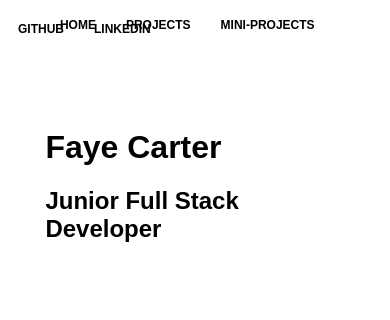
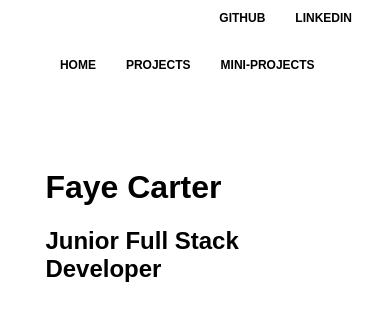
Before and after one commit to FayeCarter/portfolio, a React (Create React App) app: page / in a window 390 px wide. Shown: the top 320 px of the page. Built offline with nearby package versions, Linux system fonts and the light colour scheme.

Commit message:
Move Links to top of page for small screen

```diff
--- a/src/components/Links.css
+++ b/src/components/Links.css
@@ -1,14 +1,3 @@
-.Links {
-  float: left;
-  position: absolute;
-  width: 20%;
-  display: flex;
-}
-
-.links-list {
-  margin: auto;
-  padding-left: 10px;
-}
 .media-link {
   display: inline;
   padding-right: 30px;
@@ -22,12 +11,18 @@
 
 @media screen and (min-width: 601px) {
   .Links {
+    float: left;
+    position: absolute;
+    width: 20%;
+    display: flex;
     bottom: 0;
   }
 
   .links-list {
     transform: rotate(-90deg);
     transform-origin: left top 0;
+    margin: auto;
+    padding-left: 10px;
   }
 }
 
```
